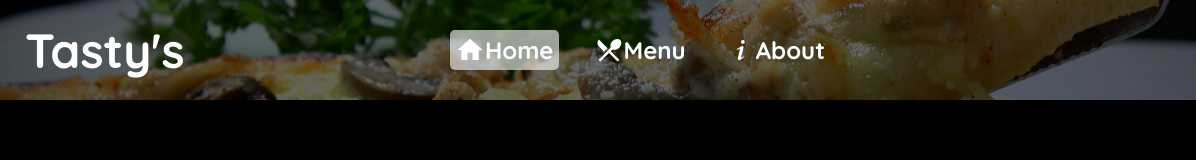
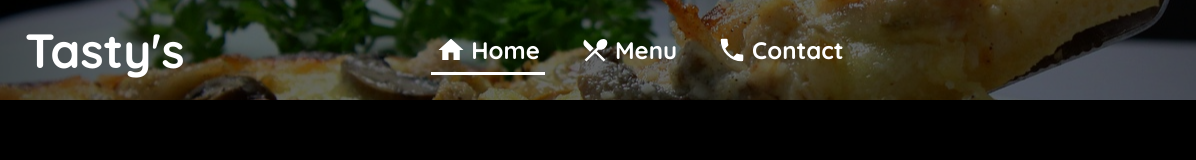
Before and after one commit to jnDhruv/odin-restaurant-page, a website built with webpack: page src/template.html in a window 1280 px wide. Shown: the full height of the page, 0-1196 px from the left. Built offline with nearby package versions, Linux system fonts and the light colour scheme.

Commit message:
Fix styling

```diff
--- a/src/styles/layout.css
+++ b/src/styles/layout.css
@@ -18,8 +18,9 @@ body {
 
 header {
     display: grid;
-    grid-template-columns: 200px 1fr 200px;
+    grid-template-columns: 200px 1fr minmax(100px, 200px);
     align-items: center;
+    user-select: none;
 
     padding: 0 25px;
 
@@ -28,7 +29,7 @@ header {
     }
 
     color: white;
-    user-select: none;
+    position: relative;
 }
 
 header::before {
@@ -62,6 +63,7 @@ header::before {
     border: none;
 
     cursor: pointer;
+    position: relative;
     transition: background-color 0.25s;
 
     & div {
@@ -82,12 +84,21 @@ header::before {
 }
 
 .selected {
-    background-color: rgba(255, 255, 255, 0.6);
+    &::after {
+        content: '';
+        position: absolute;
+        left: 0;
+        bottom: -5px;
+        right: 0;
+        height: 3px;
+        background-color: white;
+    }
 }
 
 .icon {
     width: 30px;
     height: 30px;
+    margin-right: 5px;
 }
 
 .github {
--- a/src/template.html
+++ b/src/template.html
@@ -31,9 +31,9 @@
             </button>
             <button class="nav-button">
                 <div class="icon">
-                    <img src="imgs/about.svg" alt="About">
+                    <img src="imgs/contact.svg" alt="Contact">
                 </div>
-                <div>About</div>
+                <div>Contact</div>
             </button>
         </div>
         <div class="github">
```
Also changed, not shown: src/imgs/about.svg (deleted), src/imgs/contact.svg (added).
